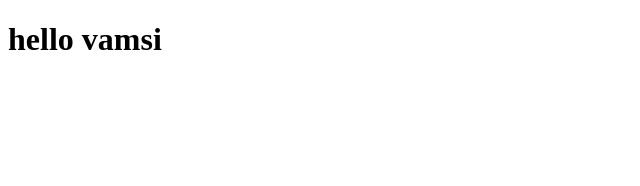
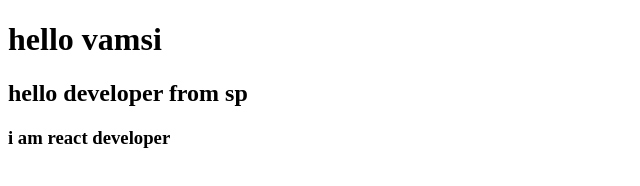
Before and after one commit to vamsipunithsingh/git-merge, a plain HTML site: page index.html in a window 1280 px wide. Shown: the whole page, without its empty margins (0-640 px from the left). Drawn offline with Linux system fonts and the light colour scheme.

Commit message:
added a line by vamsi

```diff
--- a/index.html
+++ b/index.html
@@ -7,5 +7,7 @@
 </head>
 <body>
     <h1>hello vamsi</h1>
+    <h2>hello developer from sp</h2>
+    <h3>i am react developer</h3>
 </body>
 </html>
```
